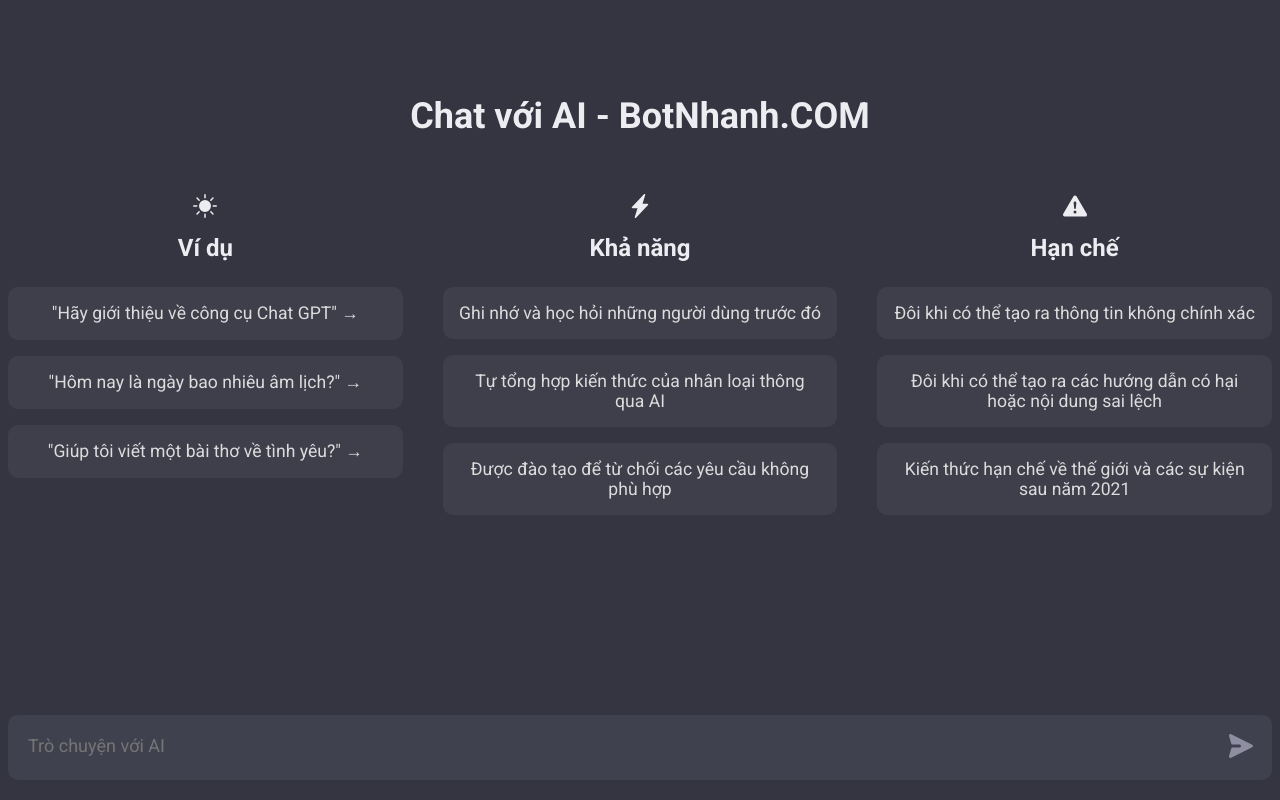
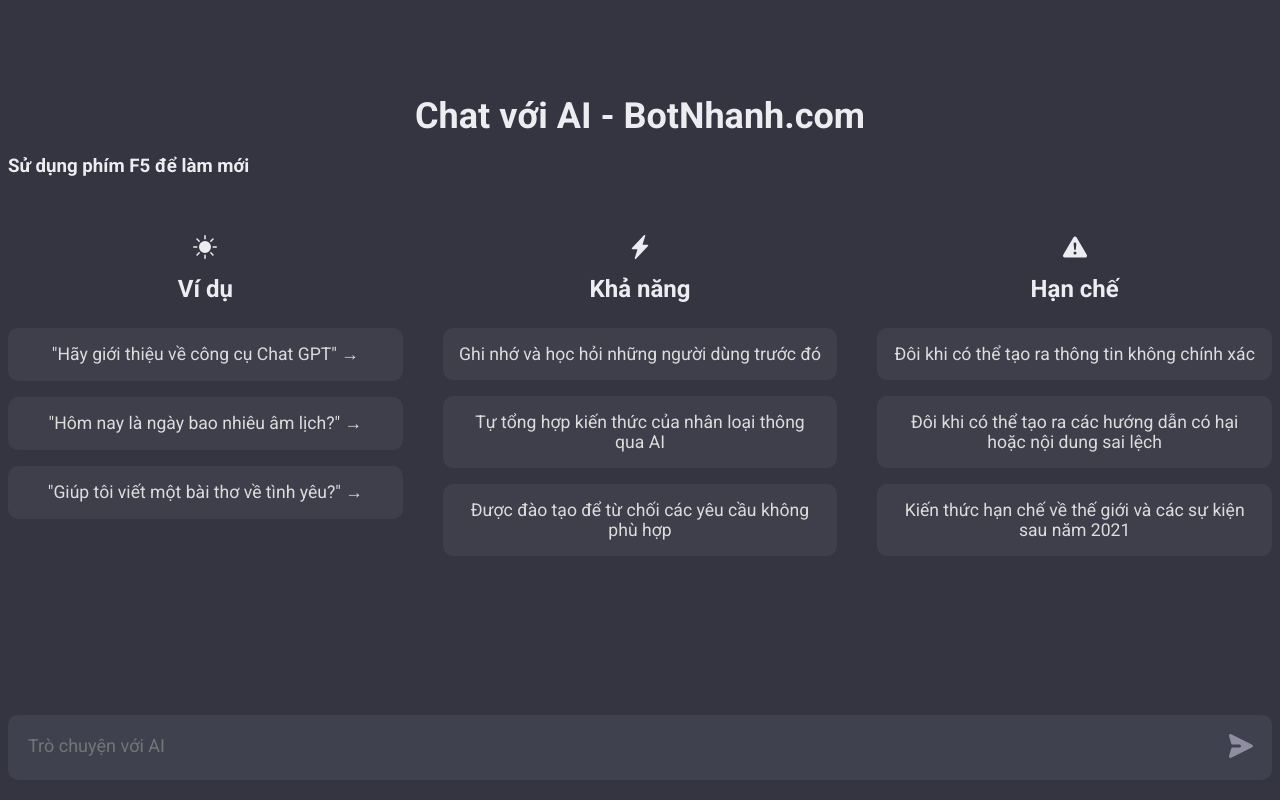
Before and after one commit to dinhtrongdatdev/chatgpt, a website built with Vite: page client/index.html in a window 1280 px wide. Built offline with nearby package versions, Linux system fonts and the light colour scheme.

Commit message:
Update index.html

```diff
--- a/client/index.html
+++ b/client/index.html
@@ -16,7 +16,9 @@
 <body>
   <div id="app">
     <div class="hero">
-      <h1>Chat với AI - BotNhanh.COM</h1>
+      <h1>Chat với AI - BotNhanh.com</h1>
+      </br>
+    <h3> Sử dụng phím F5 để làm mới </h3>
       <div class="col-3">
         <div class="card">
           <h2>
```
